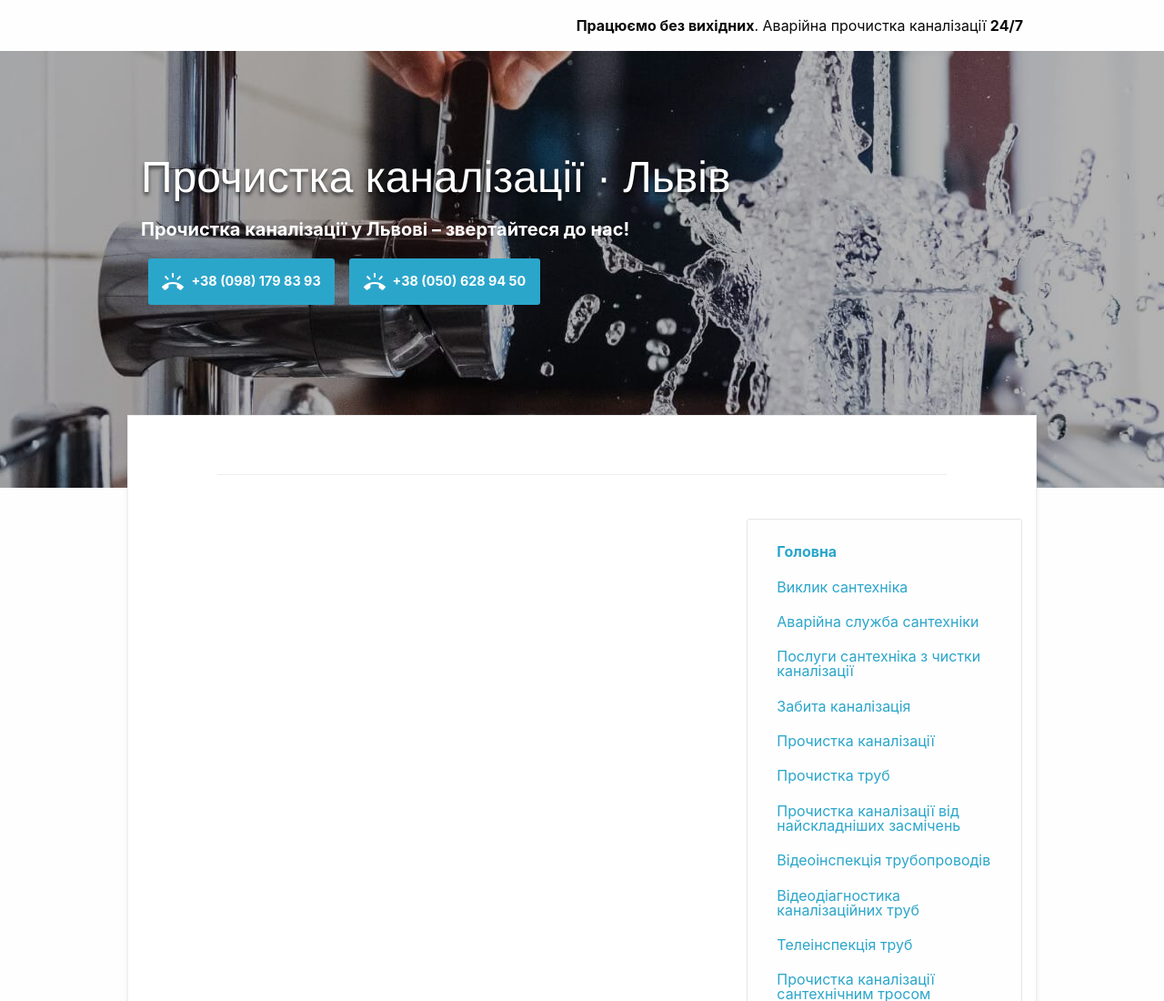
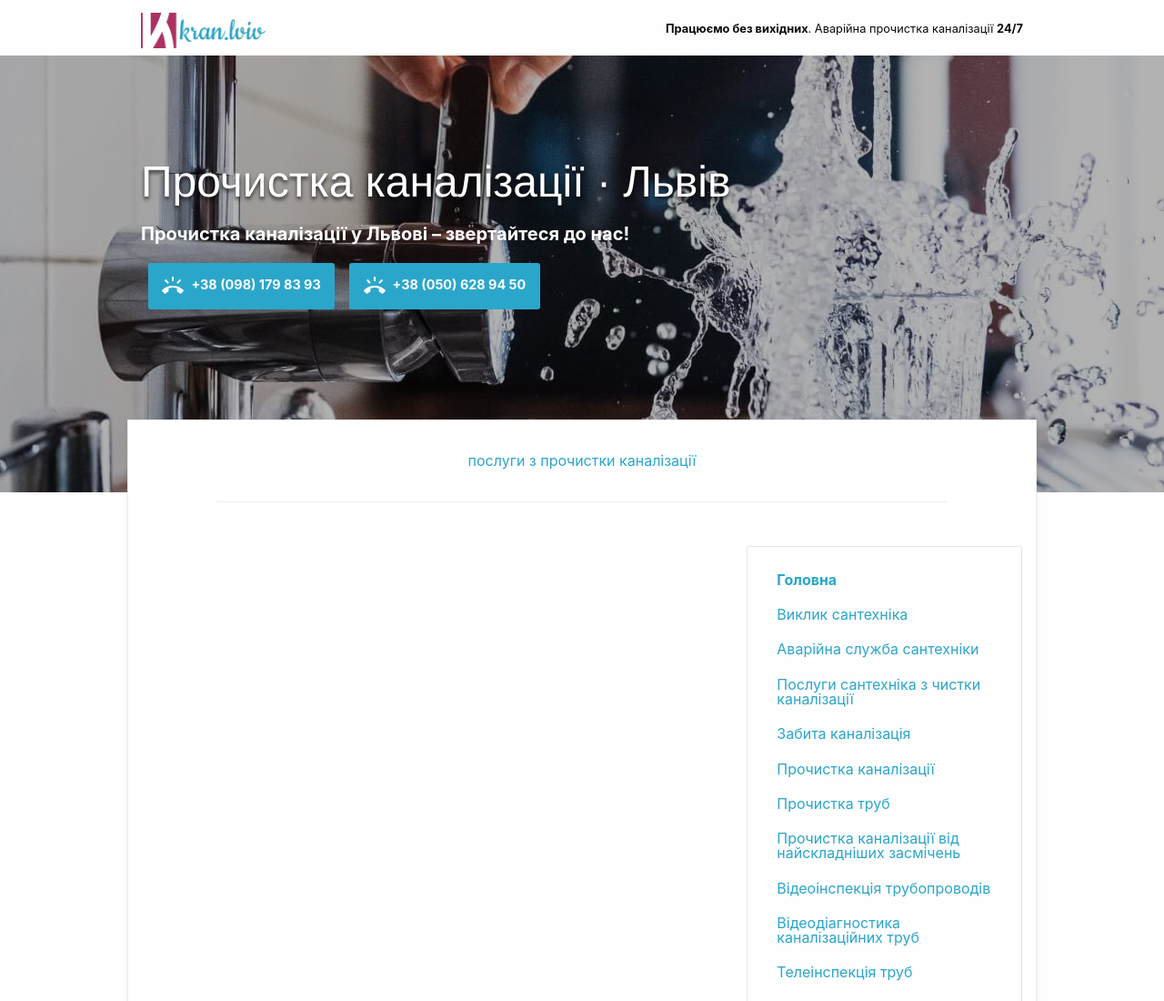
Before and after one commit to marynapl/kran-lviv, a Gatsby site: page /clean in a window 1280 px wide. Shown: the top 1100 px of the page at 91% size. Built offline with nearby package versions, Linux system fonts and the light colour scheme; Gatsby itself is replaced by a stand-in of ours.

Commit message:
Add website logo and favicon

```diff
--- a/src/components/header.js
+++ b/src/components/header.js
@@ -1,21 +1,25 @@
 import * as React from "react"
+import { StaticImage } from "gatsby-plugin-image"
+import { Link } from "gatsby"
 import PropTypes from "prop-types"
 
 const Header = ({ siteTitle }) => (
   <header>
     <div className="header-wrapper">
-      <div className="row align-justify align-middle header-main">
-        {/* Logo */}
-        {/* <div className="columns shrink">
+      <div className="row align-center align-middle header-main">
+        <div className="columns small-4 medium-3 large-2">
           <Link to="/" className="logo">
-            {siteTitle}
+            <StaticImage
+              src="../images/logo.jpg"
+              quality={100}
+              alt="{siteTitle}"
+            />
           </Link>
-        </div> */}
-        <div className="columns text-center large-text-right">
-          <span>
-            <strong>Працюємо без вихідних</strong>.
-            Аварійна прочистка каналізації <strong>24/7</strong>
-          </span>
+        </div>
+        <div className="columns small-12 medium-8 large-10 text-center medium-text-right">
+          <small>
+            <strong>Працюємо без вихідних</strong>. Аварійна&nbsp;прочистка&nbsp;каналізації&nbsp;<strong>24/7</strong>
+          </small>
         </div>
       </div>
     </div>
--- a/src/components/seo.js
+++ b/src/components/seo.js
@@ -71,7 +71,10 @@ function SEO({ description, lang, meta, title }) {
           content: metaDescription,
         },
       ].concat(meta)}
-    />
+    >
+      <link rel="icon" href="favicon.svg" type="image/svg+xml" sizes="any"></link>
+      <link rel="apple-touch-icon" href="favicon.png"></link>
+    </Helmet>
   )
 }
 
--- a/src/css/app.css
+++ b/src/css/app.css
@@ -39,7 +39,7 @@ footer a {
 }
 
 .header-wrapper {
-  padding: 1rem 0;
+  padding: .5rem 0;
 }
 
 .banner-container {
@@ -74,6 +74,18 @@ footer a {
 @media  (max-width: 24em) {
   .banner-container .lead {
     display: none;
+  }
+}
+
+.logo {
+  display: inline-block;
+  margin-top: .4rem;
+  margin-bottom: .5rem;
+}
+
+@media (min-width: 40em) {
+  .logo {
+    margin-bottom: 0;
   }
 }
 
--- a/src/pages/clean.js
+++ b/src/pages/clean.js
@@ -34,7 +34,9 @@ const CleanPage = () => (
     <Content>
       <div className="row align-center">
         <div className="columns small-12 medium-11 large-10">
-          <p className="text-center"></p>
+          <p className="text-center">
+            <Link to="/drain-cleaning">послуги з прочистки каналізації</Link>
+          </p>
           <hr className="margin-bottom-2x margin-top-2x" />
         </div>
       </div>
```
Also changed, not shown: src/images/favicon.png (added), src/images/favicon.svg (added), src/images/kran.lviv.jpg (added), src/images/logo.jpg (added).
